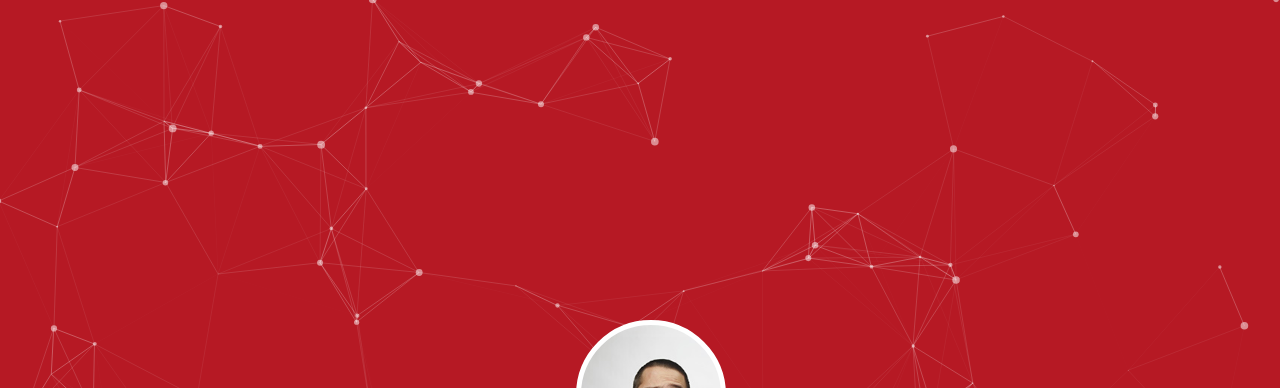
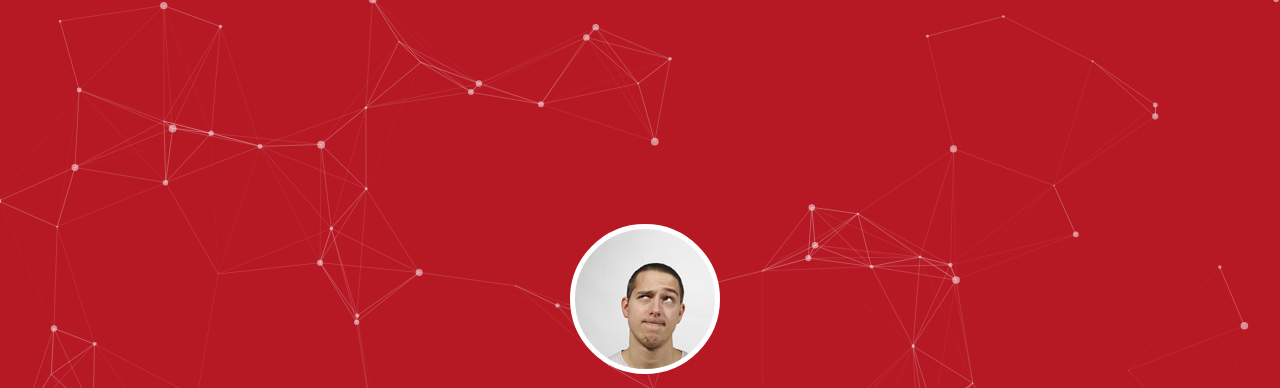
Before and after one commit to shovopoddar/myportfolio, a plain HTML site: page index.html in a window 1280 px wide. Shown: the top 388 px of the page. Drawn offline with Linux system fonts and the light colour scheme.

Commit message:
upadating files

```diff
--- a/css/main.css
+++ b/css/main.css
@@ -477,16 +477,16 @@ width: 100%;
 }
 
 #my-face-container {
-top:40%;
-left:45%;
-position:absolute;
-text-align:center;
-color:#fff;
+  top: 28%;
+  left: 43%;
+  position: absolute;
+  text-align: center;
+  color: #fff;
 }
 
 
 .my-face {
-
+margin:0 auto;
   border:5px solid white;
   width: 150px;
   height: 150px;
```
